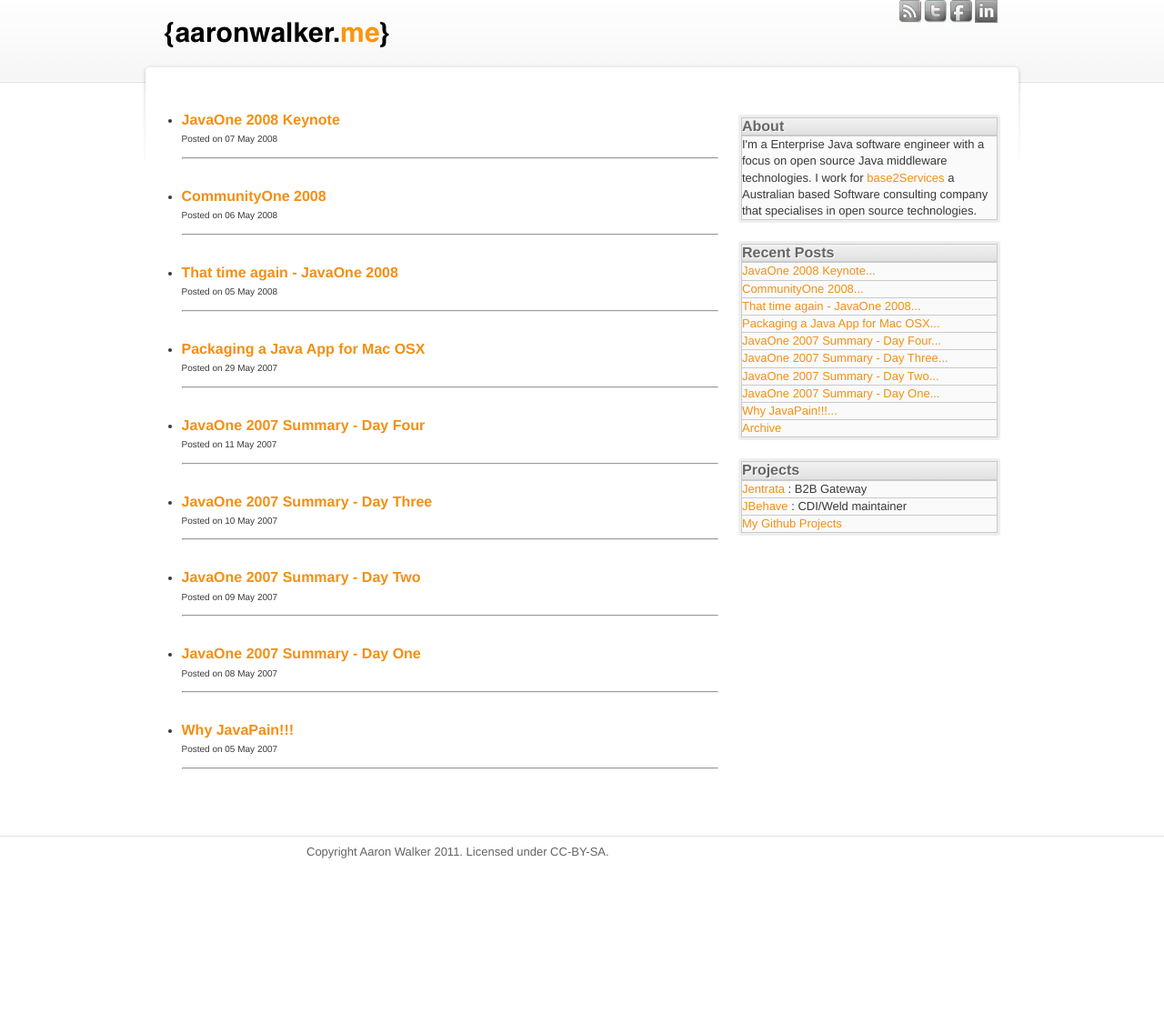
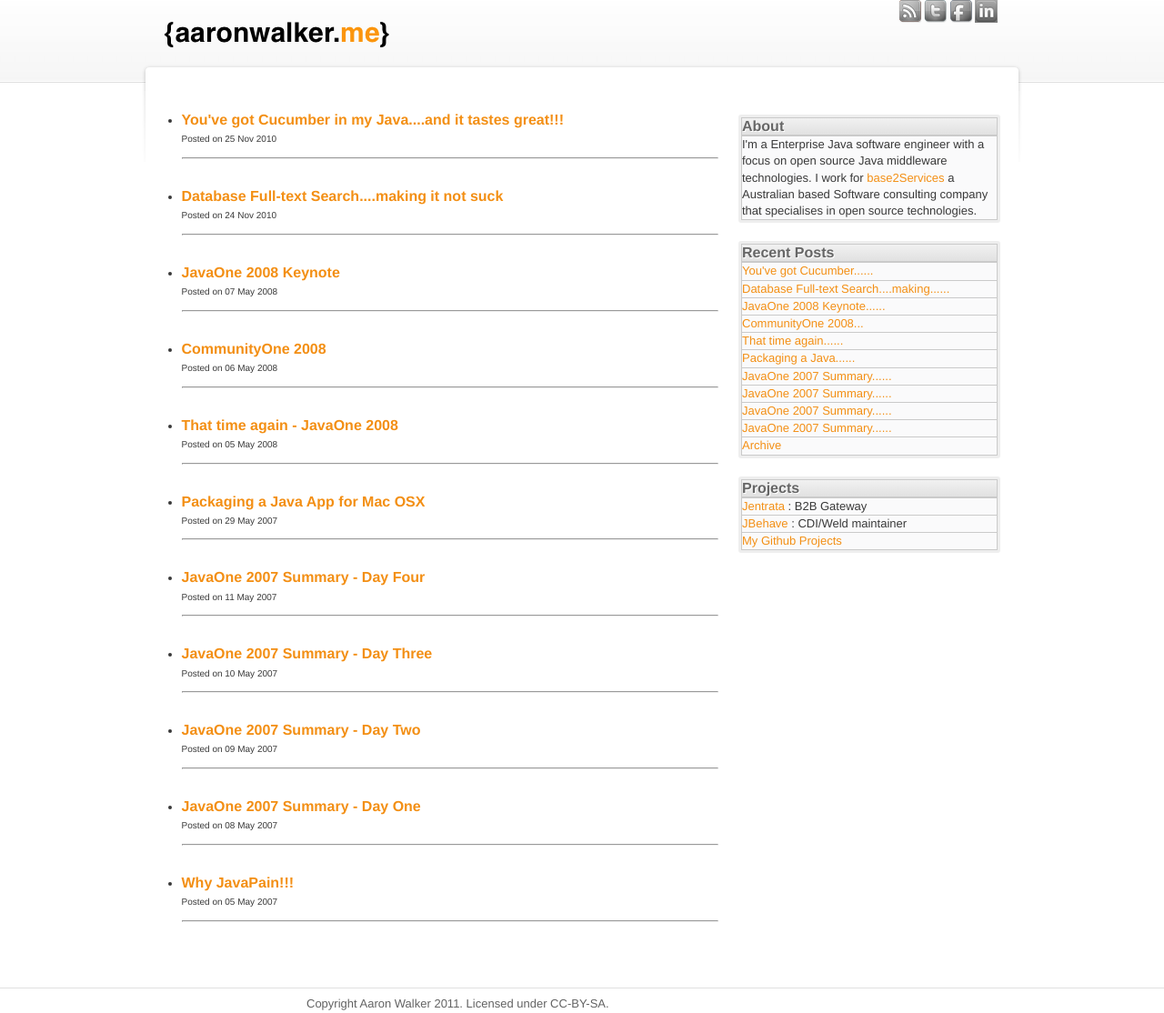
Before and after one commit to aaronwalker/aaronwalker.github.com, a Jekyll site: the page built from archive.md, in a window 1280 px wide. Shown: the whole page at 91% size. Built offline with Jekyll 4.4.1, drawn with Linux system fonts in a browser that asks for light colours; before the commit the page ends 946 px from its top, so only the background shows below that.

Commit message:
added atom feed and migrated more posts

```diff
--- a/_layouts/default.html
+++ b/_layouts/default.html
@@ -43,7 +43,7 @@
 					<ul>
 						<li><h3>Recent Posts</h3></li>
 						{% for post in site.posts limit:10 %}
-						<li><a href="{{ post.url }}">{{ post.title truncatewords:3 }}...</a></li>
+						<li><a href="{{ post.url }}">{{ post.title | truncatewords:3 }}...</a></li>
 						{% endfor %}
 						<li><a href="/archive.html">Archive</a></li>
 					</ul>
--- /dev/null
+++ b/_posts/2010-11-24-osdc-talk-hibernate-search.md
@@ -0,0 +1,11 @@
+---
+layout: post
+name: osdc-talk-hibernate-search
+layout: post
+title: Database Full-text Search....making it not suck
+time: 2011-11-24 18:19:00 +10:00
+---
+
+<embed src="http://blip.tv/play/AYKP0HsC" type="application/x-shockwave-flash" width="550" height="442" wmode="transparent" allowscriptaccess="always" allowfullscreen="true" ></embed>
+
+This was one of the talks I gave at [OSDC-2010](http://2010.osdc.com.au/proposal/51/database-full-text-searchmaking-it-not-suck)
--- /dev/null
+++ b/_posts/2010-11-25-osdc-talk-cucumber-java.md
@@ -0,0 +1,11 @@
+---
+layout: post
+name: osdc-talk-cucumber-java
+layout: post
+title: You've got Cucumber in my Java....and it tastes great!!!
+time: 2011-11-25 18:19:00 +10:00
+---
+
+<embed src="http://blip.tv/play/AYKQly0C" type="application/x-shockwave-flash" width="550" height="442" wmode="transparent" allowscriptaccess="always" allowfullscreen="true" ></embed>
+
+This was one of the talks I gave at [OSDC-2010](http://2010.osdc.com.au/proposal/50/youve-got-cucumber-my-javaand-it-tastes-great)
```
Also changed, not shown: atom.xml (added, +26 -0 lines).
